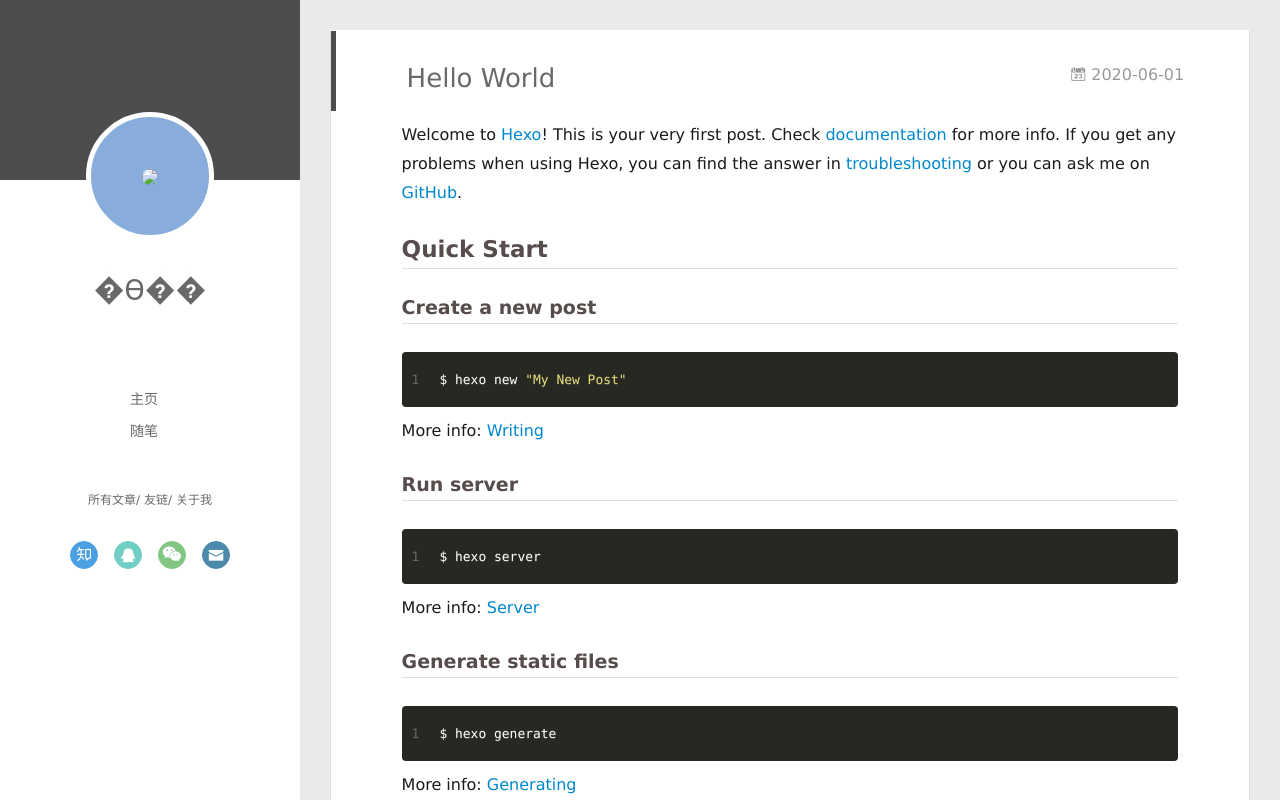
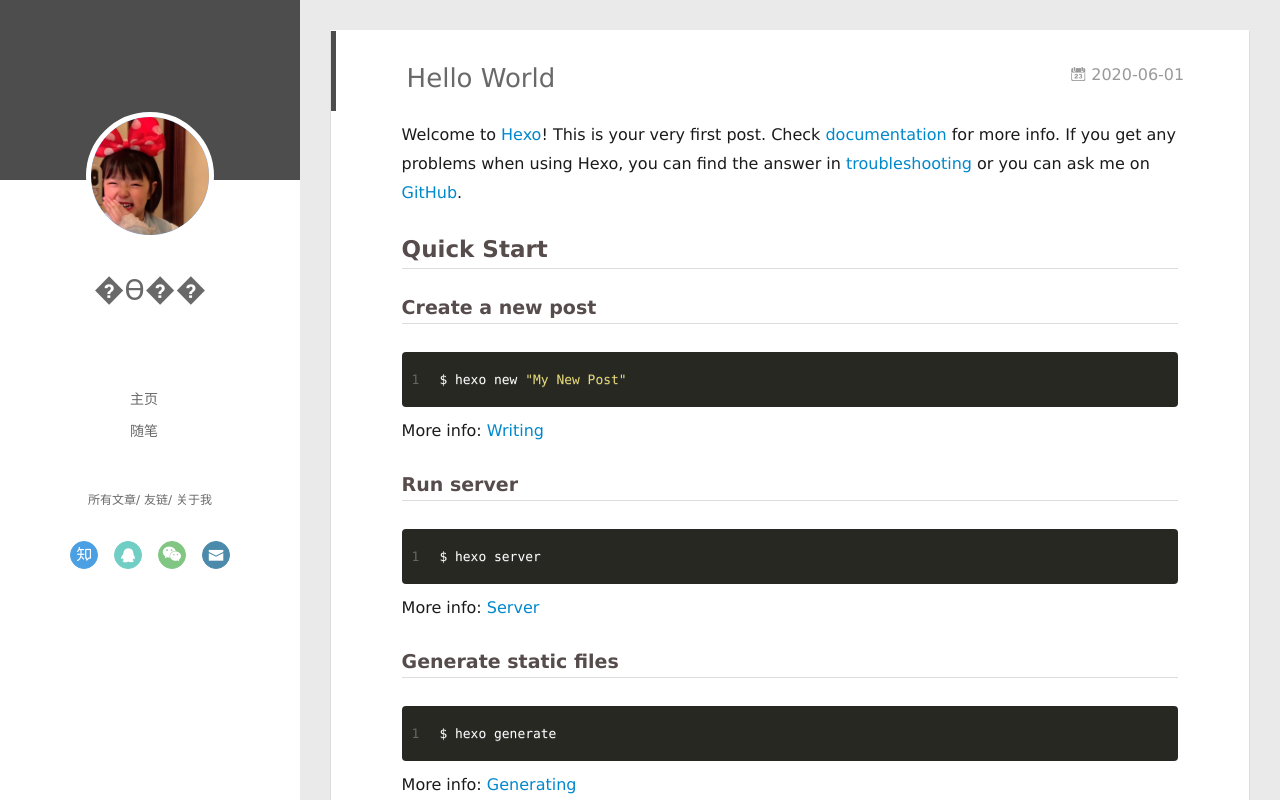
Before and after one commit to Mengbigbig/Mengbigbig.github.io, a plain HTML site: page 2020/06/01/hello-world/index.html in a window 1280 px wide. Drawn offline with Linux system fonts and the light colour scheme.

Commit message:
Site updated: 2020-06-02 09:16:14

```diff
--- a/2020/06/01/hello-world/index.html
+++ b/2020/06/01/hello-world/index.html
@@ -14,7 +14,7 @@
 <meta property="og:url" content="http://yoursite.com/2020/06/01/hello-world/index.html">
 <meta property="og:site_name" content="���ϴ��߹">
 <meta property="og:description" content="Welcome to Hexo! This is your very first post. Check documentation for more info. If you get any problems when using Hexo, you can find the answer in troubleshooting or you can ask me on GitHub. Quick">
-<meta property="og:locale" content="zh_CN">
+<meta property="og:locale" content="en_US">
 <meta property="article:published_time" content="2020-06-01T03:26:56.256Z">
 <meta property="article:modified_time" content="2020-06-01T03:26:56.256Z">
 <meta property="article:author" content="�ϴ��">
@@ -47,7 +47,7 @@
 <div class="intrude-less">
 	<header id="header" class="inner">
 		<a href="/" class="profilepic">
-			<img src="/source/assets/m.jpg" class="js-avatar">
+			<img src="/assets/m.jpg" class="js-avatar">
 		</a>
 		<hgroup>
 		  <h1 class="header-author"><a href="/">�ϴ��</a></h1>
@@ -105,7 +105,7 @@
 	<div class="intrude-less">
 		<header id="header" class="inner">
 			<div class="profilepic">
-				<img src="/source/assets/m.jpg" class="js-avatar">
+				<img src="/assets/m.jpg" class="js-avatar">
 			</div>
 			<hgroup>
 			  <h1 class="header-author js-header-author">�ϴ��</h1>
```
Also changed, not shown: 2020/06/01/我的第一篇博文/index.html (+3 -3 lines), archives/2020/06/index.html (+3 -3 lines), archives/2020/index.html (+3 -3 lines), archives/index.html (+3 -3 lines), index.html (+3 -3 lines).
